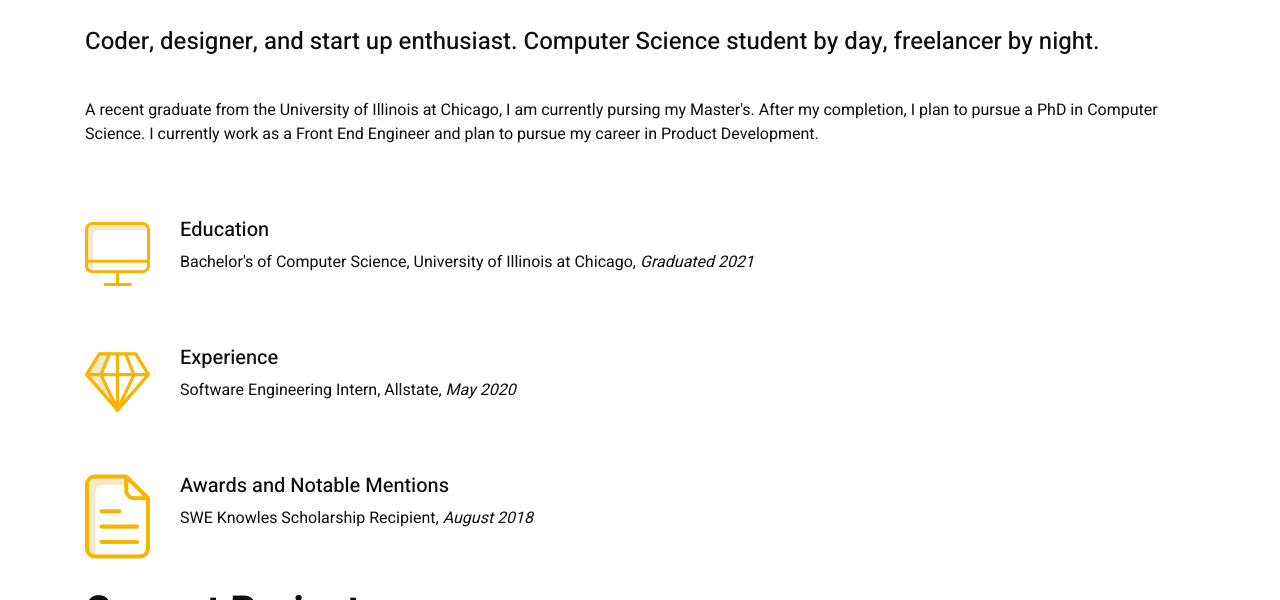
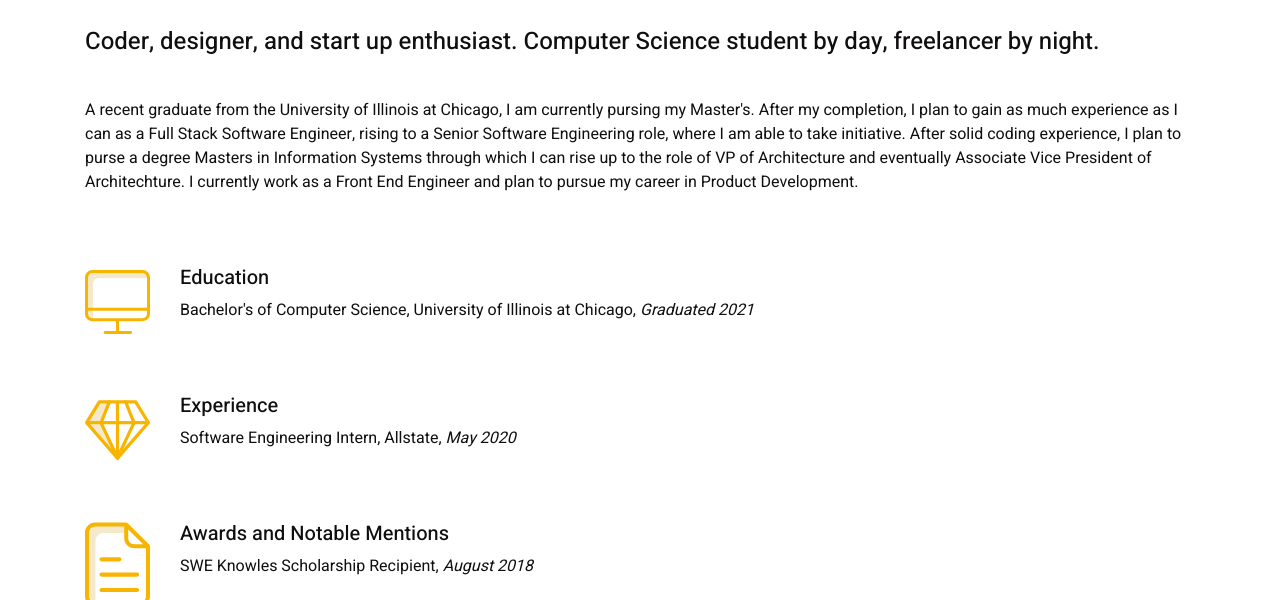
Before and after one commit to mallikampatil/Bootstrap-Personal-Website, a website: page index.html in a window 1280 px wide. Shown: the part 848-1448 px from the top of the page. Drawn offline with Linux system fonts and the light colour scheme.

Commit message:
Update index.html

```diff
--- a/index.html
+++ b/index.html
@@ -82,7 +82,7 @@
             <p class="oleez-page-header-content wow fadeInUp">Coder, designer, and start up enthusiast. Computer Science
                 student by day, freelancer by night.</p>
             <p class="fadeInUp">A recent graduate from the University of Illinois at Chicago, I am currently pursing my
-                Master's. After my completion, I plan to pursue a PhD in Computer Science. I currently work as a Front
+                Master's. After my completion, I plan to gain as much experience as I can as a Full Stack Software Engineer, rising to a Senior Software Engineering role, where I am able to take initiative. After solid coding experience, I plan to purse a degree Masters in Information Systems through which I can rise up to the role of VP of Architecture and eventually Associate Vice President of Architechture. I currently work as a Front
                 End Engineer and plan to pursue my career in Product Development.</p>
             <h1 class="oleez-page-title wow fadeInUp"></h1>
             <div class="landing-about-feature wow fadeInUp">
```
